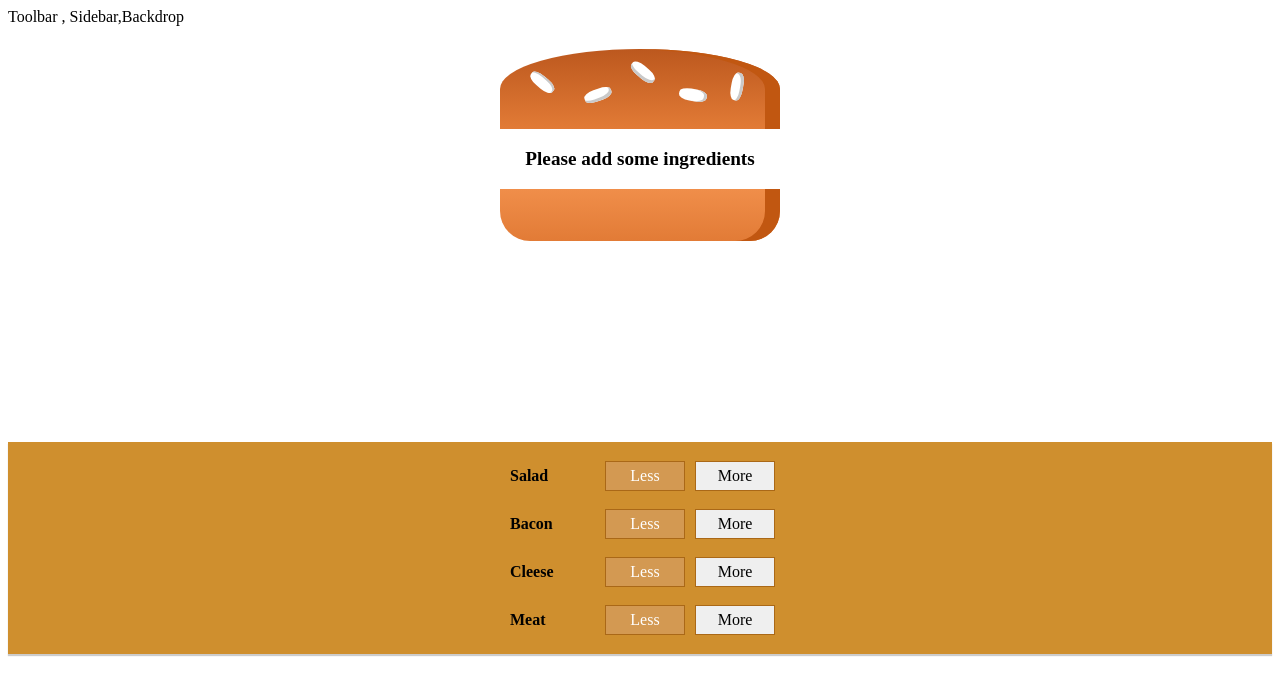
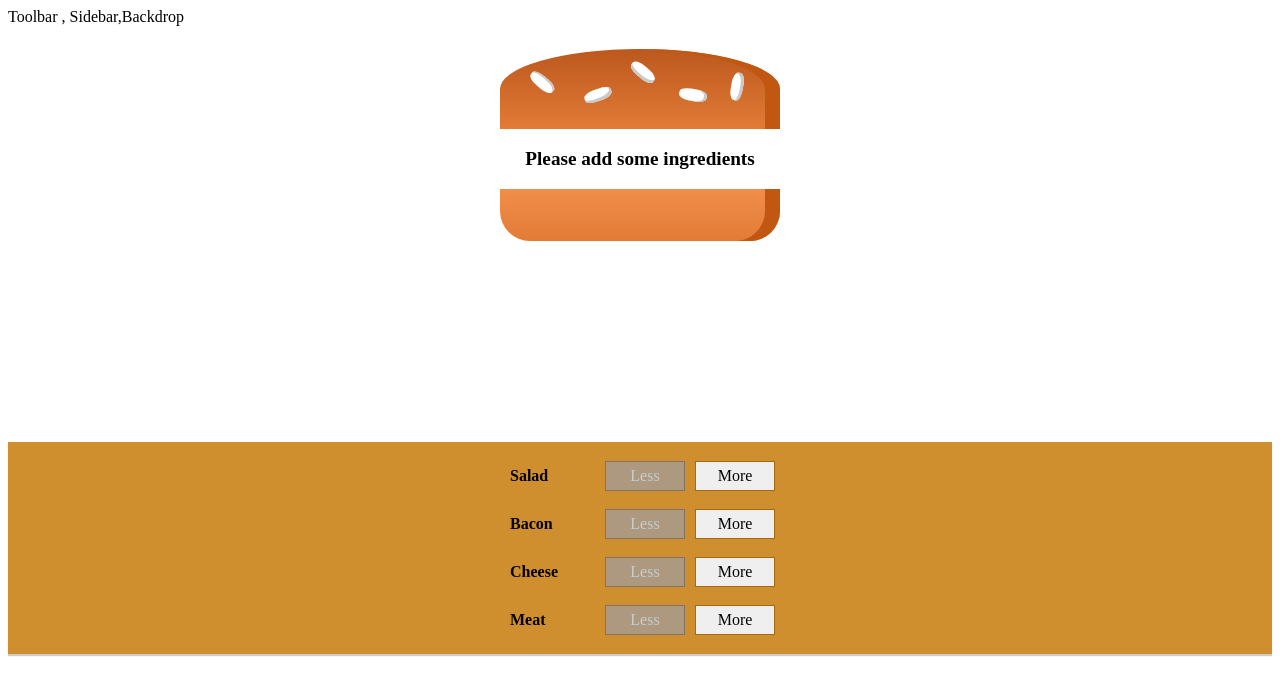
Before and after one commit to siam88/foodie, a React app: page / in a window 1280 px wide. Shown: the top 694 px of the page. Built offline with nearby package versions, Linux system fonts and the light colour scheme.

Commit message:
burger build controls added with functionalities

```diff
--- a/src/components/Burger/BuildControls/BuildControl/BuildControl.js
+++ b/src/components/Burger/BuildControls/BuildControl/BuildControl.js
@@ -6,8 +6,8 @@
     return (
         <div className={classes.BuildControl}>
             <div className={classes.Label}>{props.label}</div>
-            <button className={classes.Less}>Less</button>
-            <button className={classes.more}>More</button>
+            <button className={classes.Less} onClick={props.removed} disabled={props.disabled}>Less</button>
+            <button className={classes.more} onClick={(props.added)}>More</button>
         </div>
     )
 }
--- a/src/components/Burger/BuildControls/BuildControls.js
+++ b/src/components/Burger/BuildControls/BuildControls.js
@@ -6,7 +6,7 @@
 const controls = [
     { label: 'Salad', type: 'salad' },
     { label: 'Bacon', type: 'bacon' },
-    { label: 'Cleese', type: 'cleese' },
+    { label: 'Cheese', type: 'cheese' },
     { label: 'Meat', type: 'meat' }
 
 ]
@@ -14,7 +14,14 @@
 const BuildControls = (props) => (
     <div className={classes.BuildControls}>
         {controls.map(ctrl => (
-            <BuildControl key={ctrl} label={ctrl.label} />
+            <BuildControl
+                key={ctrl}
+                label={ctrl.label}
+                type={ctrl.type}
+                added={() => props.ingredientAdded(ctrl.type)}
+                removed={() => props.ingredientRemoved(ctrl.type)}
+                disabled={props.disabled[ctrl.type]}
+            />
         ))}
     </div>
 );
--- a/src/containers/BurgerBuilder/BurgerBuilder.js
+++ b/src/containers/BurgerBuilder/BurgerBuilder.js
@@ -2,6 +2,14 @@
 import Aux from '../../hoc/Aux'
 import Burger from '../../components/Burger/Burger';
 import BuildControls from '../../components/Burger/BuildControls/BuildControls';
+
+
+const INGREDIENT_PRICE = {
+    salad: 0.5,
+    cheese: 0.4,
+    meat: 1.3,
+    bacon: 0.1
+}
 
 class BurgerBuilder extends Component {
 
@@ -11,14 +19,51 @@
             bacon: 0,
             cheese: 0,
             meat: 0
-        }
+        },
+        totalPrice: 4
     }
 
+    addIngredientHandler = (type) => {
+        const oldCount = this.state.ingredients[type];
+        const updatedCount = oldCount + 1;
+        const updatedIngredients = {
+            ...this.state.ingredients
+        }
+        updatedIngredients[type] = updatedCount;
+        const priceAddition = INGREDIENT_PRICE[type];
+        const oldPrice = this.state.totalPrice;
+        const newPrice = oldPrice + priceAddition;
+        this.setState({ totalPrice: newPrice, ingredients: updatedIngredients })
+    }
+
+    removeIngredientHandler = (type) => {
+        const oldCount = this.state.ingredients[type];
+        const updatedCount = oldCount - 1;
+        const updatedIngredients = {
+            ...this.state.ingredients
+        }
+        updatedIngredients[type] = updatedCount;
+        const priceDeduction = INGREDIENT_PRICE[type];
+        const oldPrice = this.state.totalPrice;
+        const newPrice = oldPrice - priceDeduction;
+        this.setState({ totalPrice: newPrice, ingredients: updatedIngredients })
+    }
     render() {
+        const disabledInfo = {
+            ...this.state.ingredients
+        }
+
+        for (let key in disabledInfo) {
+            disabledInfo[key] = disabledInfo[key] <= 0
+        }
         return (
             <Aux>
                 <Burger ingredients={this.state.ingredients} />
-                <BuildControls />
+                <BuildControls
+                    ingredientAdded={this.addIngredientHandler}
+                    ingredientRemoved={this.removeIngredientHandler}
+                    disabled={disabledInfo} />
+
             </Aux>
 
         );
```
